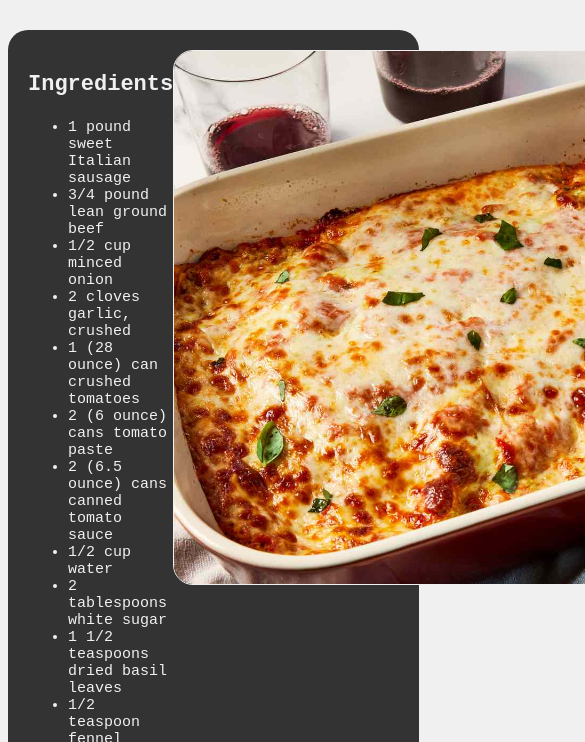
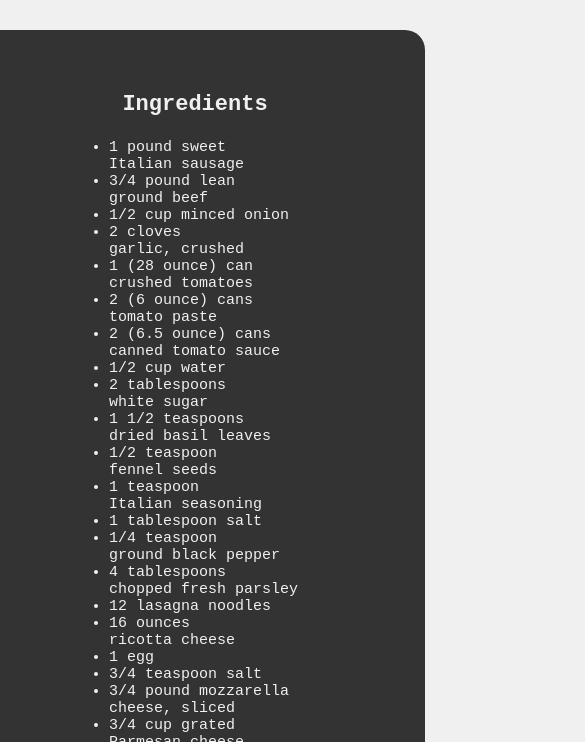
Before and after one commit to Meshal6299/odin-recipes, a plain HTML site: page recipes/lasagna.html in a window 390 px wide. Both pictures are taken after a click on the element "Ingredients". Shown: the part 102-844 px from the top of the page, 585 px wide, since content can reach past the window. Drawn offline with Linux system fonts and the light colour scheme.

Commit message:
made it responsive

```diff
--- a/recipes/lasagna.html
+++ b/recipes/lasagna.html
@@ -12,6 +12,7 @@
             background-color: #f0f0f0;
             display: flex;
             flex-direction: column;
+            align-items: center;
         }
         h1 {
             text-align: center;
@@ -19,28 +20,27 @@
             font-size: 50px;
         }
         .container {
-            width: 95vw;
+            width: 85vw;
             background-color: #333;
             color: #f0f0f0;
             padding: 20px;
             border-radius: 20px;
             float: left;
             display: flex;
-            height: min-content;
+            justify-content: space-between;
+            min-width: 420px;
+            gap: 20px;
         }
         .recipe {
-            width: 460%;
-        }
-        .ingredients .steps {
-            position: absolute;
+            width: 60%;
         }
         img {
-            width: 800px;
+            width: 400px;
             float: right;
             position: relative;
             top: 0;
             border: 1px solid #f0f0f0;
-            border-radius: 20px;
+            border-radius: 10px;
         }
         h3{
             font-size: 22px;
@@ -53,11 +53,9 @@
             font-size: 15px;
             color: #f0f0f0;
         }
-        ul{
+        ul, ol{
             display: none;
-        }
-        ol{
-            display: none;
+            text-wrap:balance;
         }
         a{
             text-align: center;
@@ -70,12 +68,29 @@
             border: 2px solid rgba(0, 0, 0, 0.208);
             border-radius: 10px;
         }
+        @media screen and (max-width: 1058px){
+            .container{
+                flex-direction: column;
+                align-items: center;
+                text-align: center;
+                width: min-content;
+            }
+            ul, ol{
+                text-align: left;
+
+            }
+
+
+        }
     </style>
 
 </head>
 <body>
     <h1>Lasagna</h1>
     <div class="container">
+        <div class="img">
+            <img src="../img/lasagna.jpg" alt="">
+        </div>
         <div class="recipe">
             <h3 id="ingredients">Ingredients</h3>
             <ul >
@@ -125,9 +140,7 @@
                 <li>Cool for 15 minutes before serving.</li>
             </ol>
         </div>
-    <div class="img">
-        <img src="../img/lasagna.jpg" alt="">
-    </div>
+
     </div>
     <a href="../index.html">Home</a>
     <script>
@@ -140,6 +153,10 @@
             document.querySelector('.recipe ol').style.display = 'block';
             document.querySelector('.recipe ul').style.display = 'none';
         });
+
+        if(window.innerWidth < 800){
+            document.querySelector('.img img').style.display = 'none';
+        }
     </script>
 </body>
 </html>
```
Lines whose indentation alone changed are shown as unchanged.
